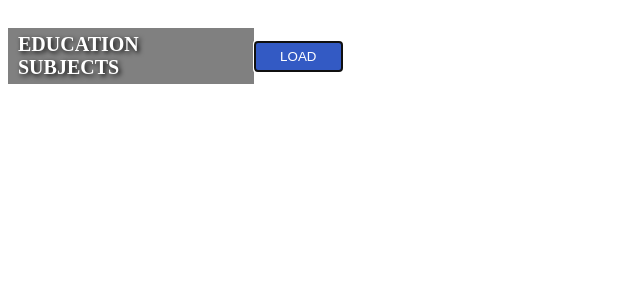
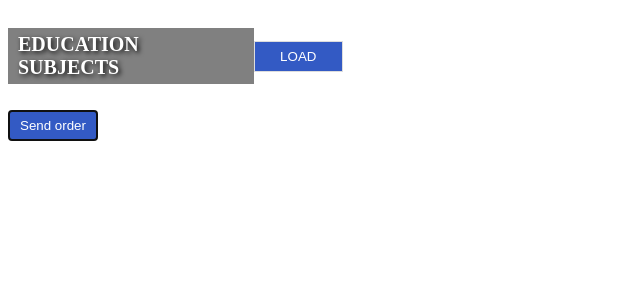
Before and after one commit to ITSTEP-Education/EducationServiceWeb, a React (Create React App) app in the folder education/: page / in a window 1280 px wide. Shown: the top 300 px of the page, without its empty margins (0-640 px from the left). Built offline with nearby package versions, Linux system fonts and the light colour scheme.

Commit message:
4 was added button SendOrder

```diff
--- a/education/src/index.tsx
+++ b/education/src/index.tsx
@@ -3,6 +3,7 @@ import ReactDOM from 'react-dom/client';
 import reportWebVitals from './reportWebVitals';
 import ProductClient from './blocks/product/ProductClient';
 import "the-new-css-reset";
+import { BtnWrapper } from './ui/styled/ProductItem.styled';
 
 const root = ReactDOM.createRoot(
   document.getElementById('root') as HTMLElement
@@ -10,6 +11,7 @@ const root = ReactDOM.createRoot(
 root.render(
   <React.StrictMode>
     <ProductClient />
+    <BtnWrapper>Send order</BtnWrapper>
   </React.StrictMode>
 );
 
```
